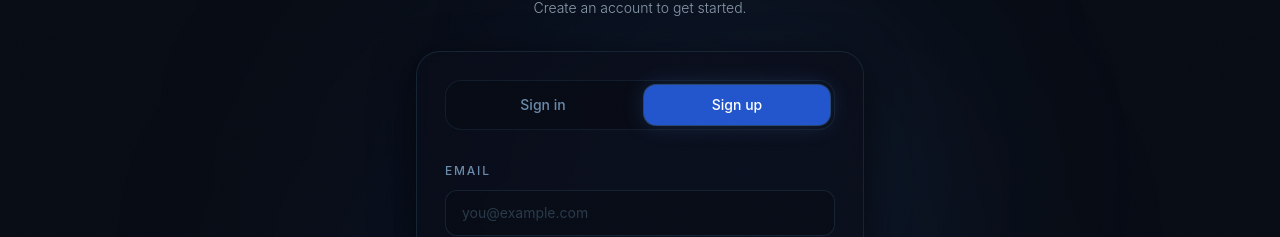
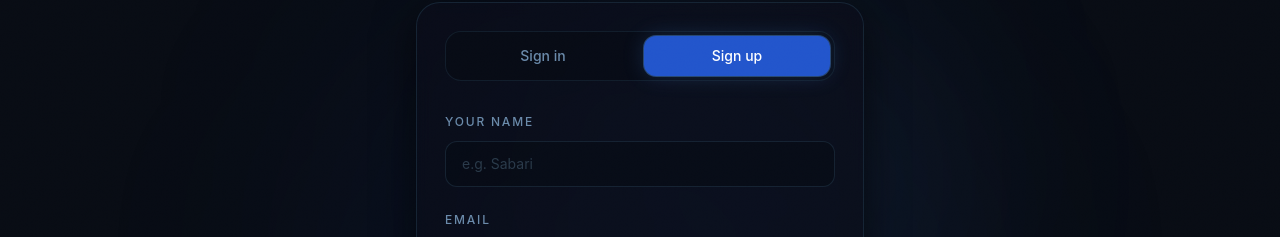
Before and after one commit to poornimamageshwaran-design/Moonwhispers, a Next.js app: page /auth in a window 1280 px wide. Both pictures are taken after a click on the button "Sign up". Shown: the part 222-459 px from the top of the page. Built offline with nearby package versions, Linux system fonts and the light colour scheme; no server answers.

Commit message:
page.tsx

```diff
--- a/src/app/auth/page.tsx
+++ b/src/app/auth/page.tsx
@@ -3,16 +3,30 @@
 import { useState } from "react";
 import { supabase } from "@/lib/supabase/browserClient";
 import { useRouter } from "next/navigation";
-import { motion } from "framer-motion";
+import { motion, AnimatePresence } from "framer-motion";
 
 export default function AuthPage() {
   const router = useRouter();
   const [mode, setMode] = useState<"signin" | "signup">("signin");
   const [email, setEmail] = useState("");
   const [password, setPassword] = useState("");
+  const [displayName, setDisplayName] = useState("");
   const [status, setStatus] = useState<string | null>(null);
   const [isError, setIsError] = useState(false);
   const [loading, setLoading] = useState(false);
+
+  async function redirectByRole(userId: string) {
+    const { data: profile } = await supabase
+      .from("profiles")
+      .select("role")
+      .eq("id", userId)
+      .maybeSingle();
+    if (profile?.role === "admin") {
+      router.push("/admin");
+    } else {
+      router.push("/");
+    }
+  }
 
   async function submit(e: React.FormEvent) {
     e.preventDefault();
@@ -20,14 +34,36 @@ export default function AuthPage() {
     setLoading(true);
     try {
       if (mode === "signin") {
-        const { error } = await supabase.auth.signInWithPassword({ email, password });
+        const { data, error } = await supabase.auth.signInWithPassword({ email, password });
         if (error) throw error;
-        router.push("/admin");
+        await redirectByRole(data.user.id);
       } else {
-        const { error } = await supabase.auth.signUp({ email, password });
+        if (!displayName.trim()) throw new Error("Please enter your name.");
+        const { data, error } = await supabase.auth.signUp({
+          email,
+          password,
+          options: { data: { display_name: displayName.trim() } },
+        });
         if (error) throw error;
+        if (data.session) {
+          // Email confirmation OFF — user logged in immediately
+          await supabase.from("profiles").upsert(
+            { id: data.user!.id, display_name: displayName.trim(), role: "user" },
+            { onConflict: "id", ignoreDuplicates: true }
+          );
+          // Send welcome email via Resend
+          await fetch("/api/welcome-email", {
+            method: "POST",
+            headers: { "Content-Type": "application/json" },
+            body: JSON.stringify({ email, name: displayName }),
+          });
+          await redirectByRole(data.user!.id);
+        } else {
+          // Email confirmation ON
           setIsError(false);
-        setStatus("Check your email to confirm your account.");
+          setStatus("Check your email to confirm your account, then sign in.");
+          setMode("signin");
+        }
       }
     } catch (err) {
       setIsError(true);
@@ -38,9 +74,8 @@ export default function AuthPage() {
   }
 
   return (
-    /* pt-20 clears the fixed navbar; min-h-screen centres vertically below it */
     <div className="relative flex min-h-screen flex-col items-center justify-center px-4 pt-20 pb-12 overflow-hidden">
-      {/* Ambient background glow — blue tones matching logo */}
+      {/* Ambient background glow */}
       <div className="pointer-events-none absolute inset-0">
         <div className="absolute top-1/4 left-1/2 -translate-x-1/2 w-[600px] h-[600px] rounded-full bg-[#2255cc]/8 blur-[130px]" />
         <div className="absolute bottom-1/4 right-1/4 w-[400px] h-[400px] rounded-full bg-[#7ec8ff]/5 blur-[110px]" />
@@ -97,6 +132,33 @@ export default function AuthPage() {
           </div>
 
           <form onSubmit={submit} className="space-y-5">
+
+            {/* Name field — signup only */}
+            <AnimatePresence>
+              {mode === "signup" && (
+                <motion.div
+                  key="name-field"
+                  initial={{ opacity: 0, height: 0 }}
+                  animate={{ opacity: 1, height: "auto" }}
+                  exit={{ opacity: 0, height: 0 }}
+                  transition={{ duration: 0.2 }}
+                  className="overflow-hidden"
+                >
+                  <label className="text-xs font-sans font-medium tracking-[0.15em] uppercase text-[#6a8aaa]">
+                    Your Name
+                  </label>
+                  <input
+                    className="mt-2 w-full rounded-xl border border-[#1a2a3a]/80 bg-[#080c14]/60 px-4 py-3 text-sm font-sans text-[#d0e8f8] placeholder-[#2a3a4a] outline-none transition-all duration-200 focus:border-[#5a9fff]/50 focus:shadow-[0_0_0_1px_rgba(90,160,255,0.12)]"
+                    value={displayName}
+                    onChange={(e) => setDisplayName(e.target.value)}
+                    type="text"
+                    autoComplete="name"
+                    placeholder="e.g. Sabari"
+                  />
+                </motion.div>
+              )}
+            </AnimatePresence>
+
             <div>
               <label className="text-xs font-sans font-medium tracking-[0.15em] uppercase text-[#6a8aaa]">
                 Email
@@ -108,8 +170,10 @@ export default function AuthPage() {
                 type="email"
                 autoComplete="email"
                 placeholder="you@example.com"
+                required
               />
             </div>
+
             <div>
               <label className="text-xs font-sans font-medium tracking-[0.15em] uppercase text-[#6a8aaa]">
                 Password
@@ -121,13 +185,18 @@ export default function AuthPage() {
                 type="password"
                 autoComplete={mode === "signin" ? "current-password" : "new-password"}
                 placeholder="••••••••"
+                required
+                minLength={6}
               />
             </div>
 
+            <AnimatePresence>
               {status && (
                 <motion.div
+                  key="status"
                   initial={{ opacity: 0, y: -6 }}
                   animate={{ opacity: 1, y: 0 }}
+                  exit={{ opacity: 0 }}
                   className={`rounded-xl border px-4 py-3 text-sm font-sans ${
                     isError
                       ? "border-red-900/50 bg-red-950/30 text-red-400"
@@ -137,6 +206,7 @@ export default function AuthPage() {
                   {status}
                 </motion.div>
               )}
+            </AnimatePresence>
 
             <button
               type="submit"
```
Lines whose indentation alone changed are shown as unchanged.
